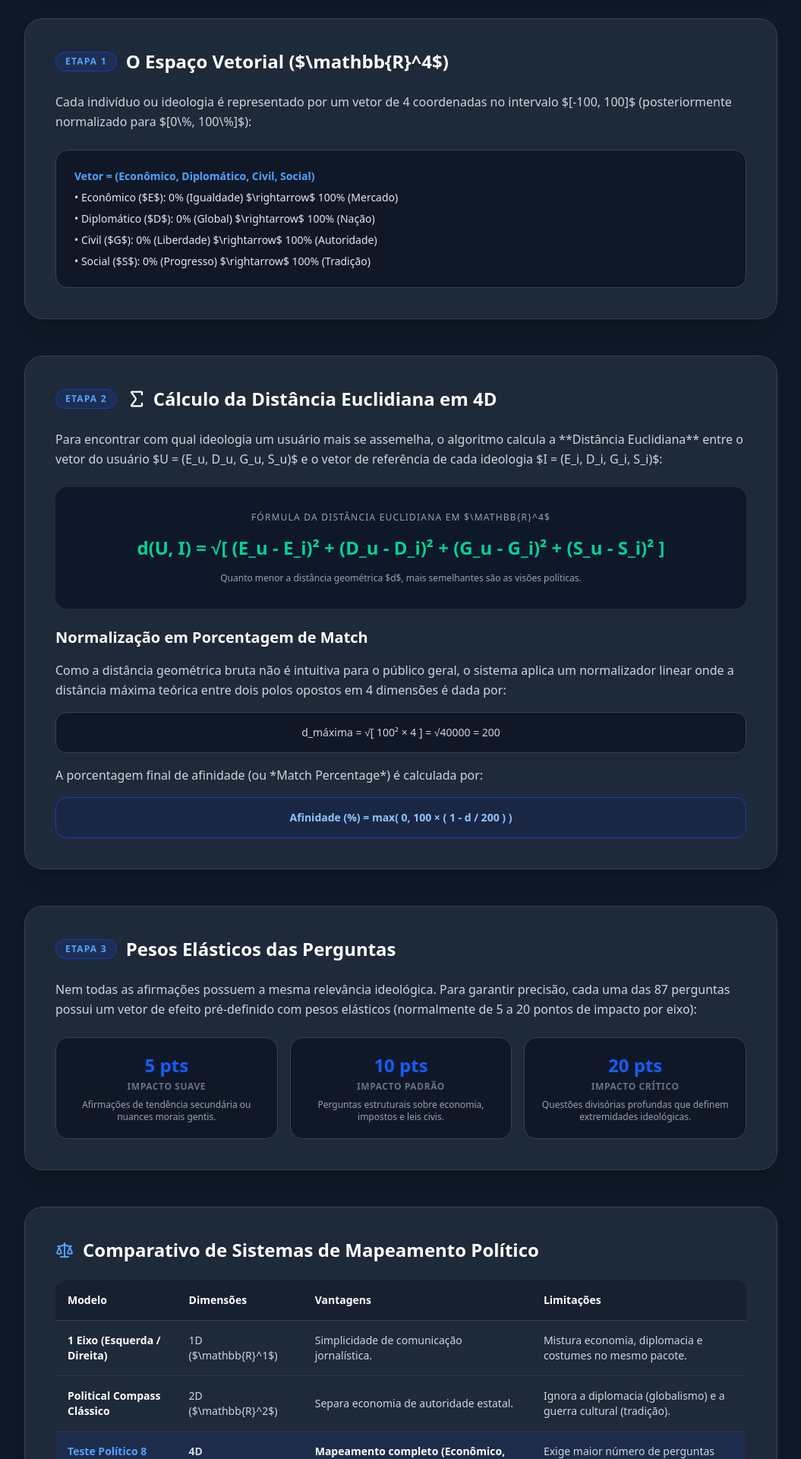
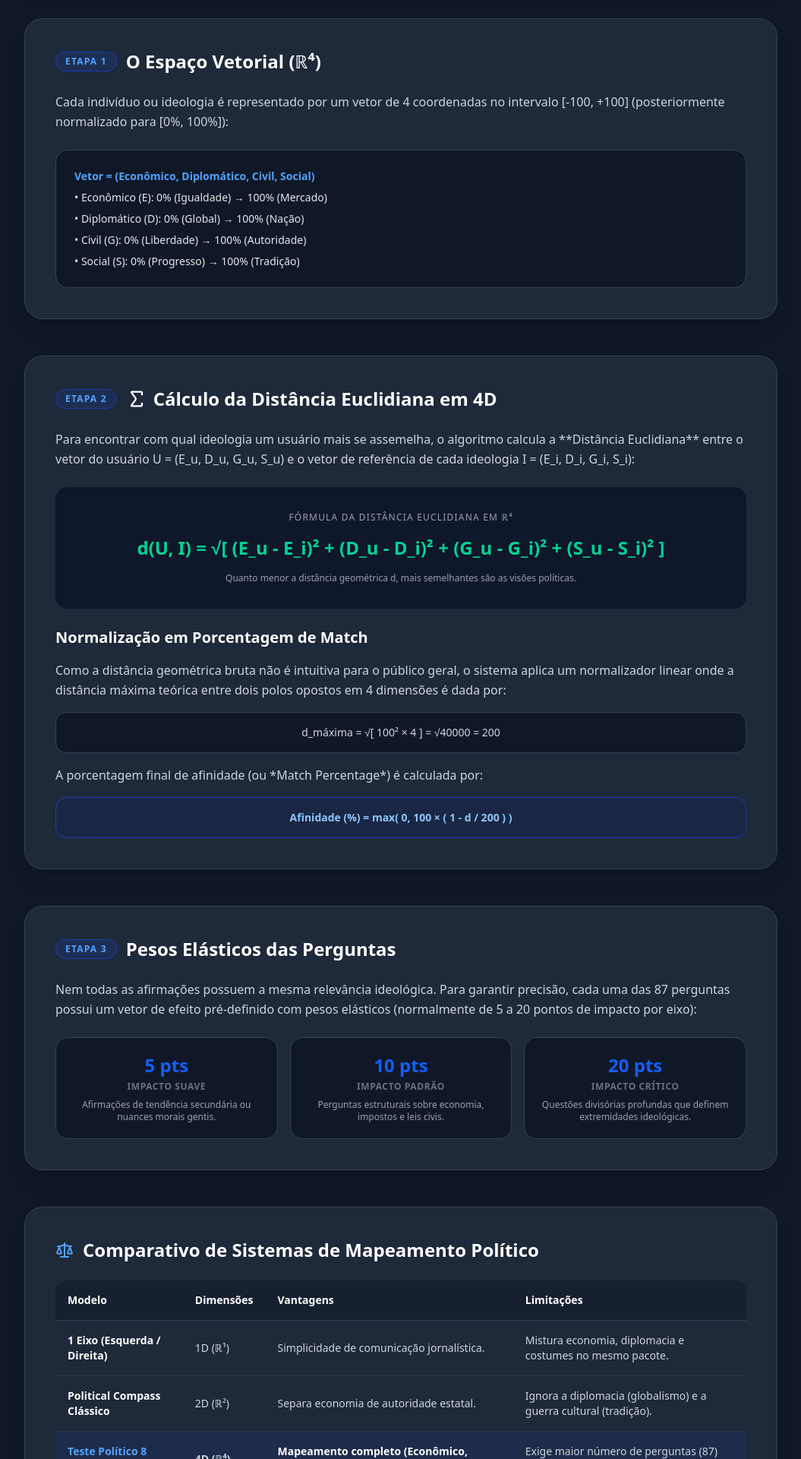
Before and after one commit to rilsonjoas/TestePolitico, a Next.js app: page /metodologia in a window 1280 px wide. Shown: the part 860-2780 px from the top of the page at 76% size, without its empty margins (112-1167 px from the left). Built offline with nearby package versions, Linux system fonts and the light colour scheme; no server answers.

Commit message:
Correções em links e números

```diff
--- a/src/app/metodologia/page.tsx
+++ b/src/app/metodologia/page.tsx
@@ -85,7 +85,7 @@ export default function MetodologiaPage() {
             </h2>
           </div>
           <p className="text-gray-700 dark:text-gray-300 text-lg leading-relaxed mb-6">
-            O **Teste Político 8 Valores** foi desenhado com o compromisso da transparência matemática. Diferente de algoritmos opacos de redes sociais ou ferramentas baseadas em IA generativa sem regras fixas, cada resultado neste teste é calculado através de **Álgebra Linear determinística em um espaço Euclidiano quadridimensional ({"$\\mathbb{R}^4$"})**.
+            O **Teste Político 8 Valores** foi desenhado com o compromisso da transparência matemática. Diferente de algoritmos opacos de redes sociais ou ferramentas baseadas em IA generativa sem regras fixas, cada resultado neste teste é calculado através de **Álgebra Linear determinística em um espaço Euclidiano quadridimensional (ℝ⁴)**.
           </p>
           <p className="text-gray-600 dark:text-gray-400 leading-relaxed">
             Ao responder às **{questions.length} perguntas**, o sistema gera um vetor de coordenadas únicas que é comparado com os perfis exatos de **{ideologies.length} ideologias catalogadas** na base de dados.
@@ -99,19 +99,19 @@ export default function MetodologiaPage() {
               Etapa 1
             </span>
             <h2 className="text-2xl font-bold text-gray-900 dark:text-white">
-              O Espaço Vetorial ({"$\\mathbb{R}^4$"})
+              O Espaço Vetorial (ℝ⁴)
             </h2>
           </div>
           <p className="text-gray-700 dark:text-gray-300 leading-relaxed">
-            Cada indivíduo ou ideologia é representado por um vetor de 4 coordenadas no intervalo $[-100, 100]$ (posteriormente normalizado para $[0\%, 100\%]$):
+            Cada indivíduo ou ideologia é representado por um vetor de 4 coordenadas no intervalo [-100, +100] (posteriormente normalizado para [0%, 100%]):
           </p>
 
           <div className="bg-gray-50 dark:bg-gray-900 p-6 rounded-2xl border border-gray-200 dark:border-gray-700 font-mono text-sm space-y-2 text-gray-800 dark:text-gray-200">
             <p className="font-bold text-blue-600 dark:text-blue-400">Vetor = (Econômico, Diplomático, Civil, Social)</p>
-            <p>• Econômico ($E$): 0% (Igualdade) $\rightarrow$ 100% (Mercado)</p>
-            <p>• Diplomático ($D$): 0% (Global) $\rightarrow$ 100% (Nação)</p>
-            <p>• Civil ($G$): 0% (Liberdade) $\rightarrow$ 100% (Autoridade)</p>
-            <p>• Social ($S$): 0% (Progresso) $\rightarrow$ 100% (Tradição)</p>
+            <p>• Econômico (E): 0% (Igualdade) → 100% (Mercado)</p>
+            <p>• Diplomático (D): 0% (Global) → 100% (Nação)</p>
+            <p>• Civil (G): 0% (Liberdade) → 100% (Autoridade)</p>
+            <p>• Social (S): 0% (Progresso) → 100% (Tradição)</p>
           </div>
         </section>
 
@@ -127,17 +127,17 @@ export default function MetodologiaPage() {
             </h2>
           </div>
           <p className="text-gray-700 dark:text-gray-300 leading-relaxed">
-            Para encontrar com qual ideologia um usuário mais se assemelha, o algoritmo calcula a **Distância Euclidiana** entre o vetor do usuário $U = (E_u, D_u, G_u, S_u)$ e o vetor de referência de cada ideologia $I = (E_i, D_i, G_i, S_i)$:
+            Para encontrar com qual ideologia um usuário mais se assemelha, o algoritmo calcula a **Distância Euclidiana** entre o vetor do usuário U = (E_u, D_u, G_u, S_u) e o vetor de referência de cada ideologia I = (E_i, D_i, G_i, S_i):
           </p>
 
-          {/* KaTeX Math Box */}
+          {/* Math Box */}
           <div className="bg-slate-900 text-white p-6 md:p-8 rounded-2xl shadow-inner font-mono text-center space-y-4 overflow-x-auto">
-            <p className="text-gray-400 text-xs uppercase tracking-widest">Fórmula da Distância Euclidiana em {"$\\mathbb{R}^4$"}</p>
+            <p className="text-gray-400 text-xs uppercase tracking-widest">Fórmula da Distância Euclidiana em ℝ⁴</p>
             <div className="text-xl md:text-2xl font-bold text-emerald-400">
               {`d(U, I) = √[ (E_u - E_i)² + (D_u - D_i)² + (G_u - G_i)² + (S_u - S_i)² ]`}
             </div>
             <p className="text-xs text-gray-400">
-              Quanto menor a distância geométrica $d$, mais semelhantes são as visões políticas.
+              Quanto menor a distância geométrica d, mais semelhantes são as visões políticas.
             </p>
           </div>
 
@@ -211,19 +211,19 @@ export default function MetodologiaPage() {
               <tbody className="divide-y divide-gray-100 dark:divide-gray-700/60 text-gray-700 dark:text-gray-300">
                 <tr>
                   <td className="p-4 font-bold text-gray-900 dark:text-white">1 Eixo (Esquerda / Direita)</td>
-                  <td className="p-4">1D ({"$\\mathbb{R}^1$"})</td>
+                  <td className="p-4">1D (ℝ¹)</td>
                   <td className="p-4">Simplicidade de comunicação jornalística.</td>
                   <td className="p-4">Mistura economia, diplomacia e costumes no mesmo pacote.</td>
                 </tr>
                 <tr>
                   <td className="p-4 font-bold text-gray-900 dark:text-white">Political Compass Clássico</td>
-                  <td className="p-4">2D ({"$\\mathbb{R}^2$"})</td>
+                  <td className="p-4">2D (ℝ²)</td>
                   <td className="p-4">Separa economia de autoridade estatal.</td>
                   <td className="p-4">Ignora a diplomacia (globalismo) e a guerra cultural (tradição).</td>
                 </tr>
                 <tr className="bg-blue-50/50 dark:bg-blue-900/20 font-medium">
                   <td className="p-4 font-black text-blue-600 dark:text-blue-400">Teste Político 8 Valores</td>
-                  <td className="p-4 font-bold">4D ({"$\\mathbb{R}^4$"})</td>
+                  <td className="p-4 font-bold">4D (ℝ⁴)</td>
                   <td className="p-4 font-semibold text-gray-900 dark:text-white">Mapeamento completo (Econômico, Diplomático, Civil, Social).</td>
                   <td className="p-4">Exige maior número de perguntas ({questions.length}) para precisão.</td>
                 </tr>
--- a/src/lib/data.ts
+++ b/src/lib/data.ts
@@ -127,7 +127,7 @@ export const dictionaryTerms: DictionaryTerm[] = [
     category: "Econômico",
     definition: "Conceito central da economia política marxista que descreve a diferença entre o valor gerado pelo trabalho e o salário efetivamente pago ao trabalhador pelo detentor dos meios de produção.",
     example: "Um operário produz R$ 500 em mercadorias em uma jornada diária, mas recebe R$ 100 de salário. A diferença de R$ 400 constitui a mais-valia apropriada pelo capitalista.",
-    relatedIdeologySlug: "marxismo-leninismo"
+    relatedIdeologySlug: "marxismo"
   },
   {
     term: "Laissez-faire",
@@ -151,7 +151,7 @@ export const dictionaryTerms: DictionaryTerm[] = [
     category: "Econômico",
     definition: "Processo de transferência de empresas, ativos ou serviços públicos do controle estatal para a iniciativa privada.",
     example: "A venda de companhias telefônicas ou de distribuição de energia elétrica anteriormente geridas pelo governo para investidores privados.",
-    relatedIdeologySlug: "neoliberalismo"
+    relatedIdeologySlug: "liberalismo-de-direita"
   },
   {
     term: "Desregulamentação",
@@ -183,7 +183,7 @@ export const dictionaryTerms: DictionaryTerm[] = [
     category: "Teoria Política",
     definition: "Método de análise sociológica desenvolvido por Karl Marx e Friedrich Engels que postula que as condições materiais e econômicas de uma sociedade determinam suas instituições políticas, leis e cultura.",
     example: "Analisar a transição do feudalismo para o capitalismo com base nas mudanças nos modos de produção agrícolas e industriais, e não apenas nas ideias dos reis ou filósofos.",
-    relatedIdeologySlug: "marxismo-leninismo"
+    relatedIdeologySlug: "marxismo"
   },
   {
     term: "Fetichismo da Mercadoria",
@@ -199,7 +199,7 @@ export const dictionaryTerms: DictionaryTerm[] = [
     category: "Teoria Política",
     definition: "Conceito marxista que descreve a fase de transição entre o capitalismo e a sociedade comunista sem classes, durante a qual a classe trabalhadora detém o poder político para desmantelar as estruturas burguesas.",
     example: "A reorganização dos soviets (conselhos de trabalhadores) na Rússia pós-1917 como órgãos deliberativos de poder operário.",
-    relatedIdeologySlug: "marxismo-leninismo"
+    relatedIdeologySlug: "marxismo"
   },
   {
     term: "Centralismo Democrático",
@@ -207,7 +207,7 @@ export const dictionaryTerms: DictionaryTerm[] = [
     category: "Teoria Política",
     definition: "Princípio de organização partidária idealizado por Lênin, no qual há total liberdade de debate interno antes de uma decisão, mas unidade absoluta de ação por parte de todos os membros uma vez aprovada a resolução.",
     example: "Discussões intensas em convenções do partido bolchevique seguidas da obrigação de todos os militantes defenderem a linha vencedora publicamente.",
-    relatedIdeologySlug: "marxismo-leninismo"
+    relatedIdeologySlug: "leninismo"
   },
   {
     term: "Soberania Nacional",
@@ -215,7 +215,7 @@ export const dictionaryTerms: DictionaryTerm[] = [
     category: "Diplomático",
     definition: "Princípio do direito internacional que assegura o direito supremo e inalienável de um Estado-nação autônomo de governar a si mesmo sem ingerência de potências estrangeiras.",
     example: "Recusar tratados internacionais de fiscalização quando estes violam leis constitucionais internas do país.",
-    relatedIdeologySlug: "nacionalismo-conservador"
+    relatedIdeologySlug: "nacional-autoritarismo"
   },
   {
     term: "Imperialismo",
@@ -223,7 +223,7 @@ export const dictionaryTerms: DictionaryTerm[] = [
     category: "Diplomático",
     definition: "Política de expansão do domínio territorial, econômico ou cultural de uma nação sobre outros territórios através da força militar ou de pressões econômicas.",
     example: "A partilha da África promovida pelas potências europeias durante a Conferência de Berlim em 1884.",
-    relatedIdeologySlug: "anti-imperialismo"
+    relatedIdeologySlug: "socialismo-revolucionario"
   },
   {
     term: "Multiculturalismo",
@@ -239,7 +239,7 @@ export const dictionaryTerms: DictionaryTerm[] = [
     category: "Social",
     definition: "Princípio constitucional de neutralidade religiosa do Estado, garantindo a separação formal entre a administração pública e os dogmas de qualquer fé religiosa.",
     example: "A proibição de símbolos ou rituais religiosos oficiais em tribunais e escolas públicas estatais.",
-    relatedIdeologySlug: "liberalismo-social"
+    relatedIdeologySlug: "liberalismo-de-esquerda"
   },
   {
     term: "Pluralismo Político",
@@ -247,7 +247,7 @@ export const dictionaryTerms: DictionaryTerm[] = [
     category: "Civil",
     definition: "Conceito democrático que aceita e protege a existência concomitante de múltiplas visões de mundo, partidos políticos e grupos de interesse em um debate público livre.",
     example: "Garantir espaço igual em debates eleitorais para partidos de extrema-esquerda, centro e direita representados no parlamento.",
-    relatedIdeologySlug: "democracia-liberal"
+    relatedIdeologySlug: "liberalismo-classico"
   },
   {
     term: "Libertarianismo",
@@ -287,7 +287,7 @@ export const dictionaryTerms: DictionaryTerm[] = [
     category: "Social",
     definition: "Filosofia política e social que valoriza a preservação de costumes tradicionais, da ordem jurídica e das instituições históricas (família, religião, comunidade), opondo-se a mudanças radicais súbitas.",
     example: "Defesa do valor da moralidade tradicional, da estabilidade familiar e da prudência em reformas sociais legislativas.",
-    relatedIdeologySlug: "nacionalismo-conservador"
+    relatedIdeologySlug: "conservadorismo"
   },
   {
     term: "Reacionarismo",
@@ -311,7 +311,7 @@ export const dictionaryTerms: DictionaryTerm[] = [
     category: "Econômico",
     definition: "Transformação dos processos produtivos através da inteligência artificial, robótica e informática, com profundos impactos na demanda por mão de obra humana.",
     example: "A implementação de caixas autoatendimento e veículos autônomos substituindo empregos formais na indústria de serviços e logística.",
-    relatedIdeologySlug: "socio-ecologismo"
+    relatedIdeologySlug: "tecnocracia"
   }
 ];
 
```
